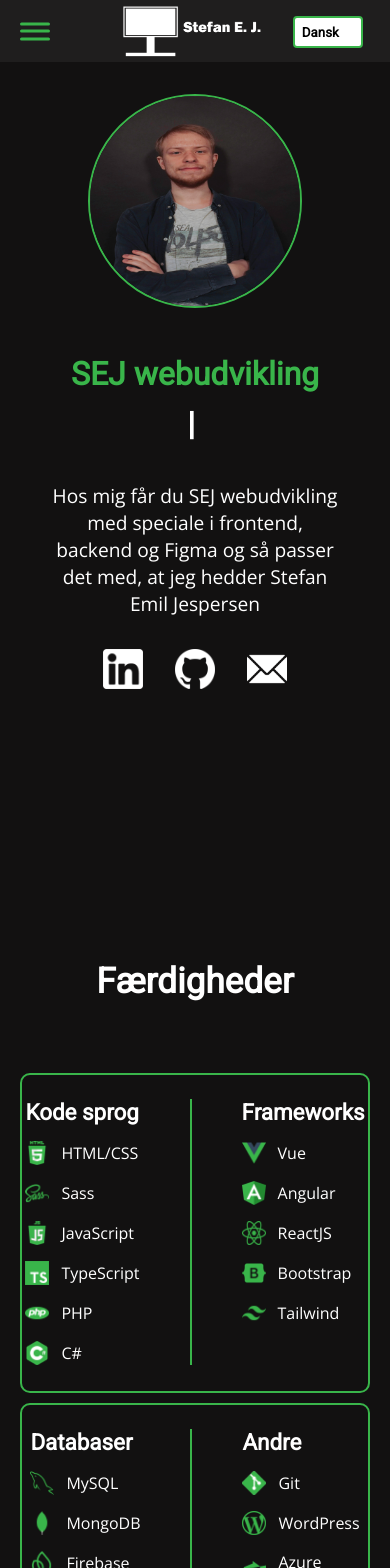
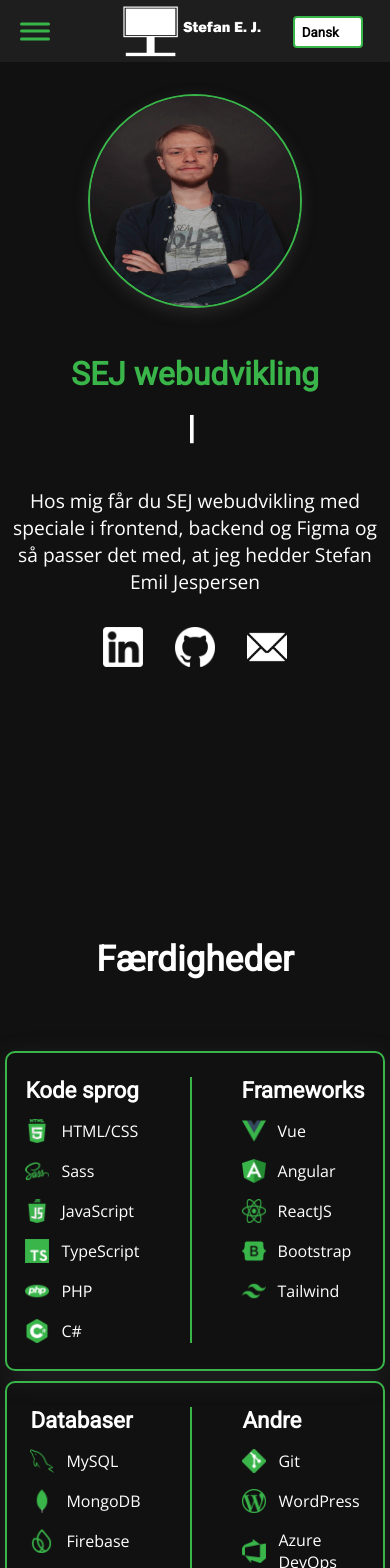
Before and after one commit to sej3686/vue-portfolio, a Vue app: page / in a window 390 px wide. Shown: the top 1568 px of the page. Built offline with nearby package versions, Linux system fonts and the light colour scheme.

Commit message:
fixed more responsiveness of course. But hey I added shadows to some boxes!

```diff
--- a/src/assets/sass/responsive.scss
+++ b/src/assets/sass/responsive.scss
@@ -419,24 +419,10 @@ $darkGreenColor: #228a30;
   }
 
   .intro {
-    flex-direction: column-reverse;
 
     .intro-box-text {
-      width: 80%;
-
-      .title-box {
-
-        h1 {
-        }
-
-        .typing {
-          width: 100%;
-
-          .typed-text {
-            font-size: 1.6rem;
-          }
-        }
-      }
+      height: 50%;
+      width: 100%;
 
       p {
         text-align: center;
@@ -455,7 +441,7 @@ $darkGreenColor: #228a30;
       margin-top: 2em;
 
       .skills-box {
-        width: 350px;
+        width: 380px;
       }
     }
   }
--- a/src/components/ContactMe/ContactMe.vue
+++ b/src/components/ContactMe/ContactMe.vue
@@ -94,7 +94,7 @@ $all: all 0.5s ease;
       flex-flow: column wrap;
       height: 500px;
       justify-content: center;
-      width: 480px;
+      width: 450px;
       margin: 0 auto;
 
       .field {
@@ -147,7 +147,7 @@ $all: all 0.5s ease;
         font-size: 1.1rem;
         font-weight: bold;
         height: 40px;
-        margin-top: 10px;
+        margin-top: 2em;
         transition: 0.2s;
         width: 200px;
       }
--- a/src/components/Footer/Footer.vue
+++ b/src/components/Footer/Footer.vue
@@ -30,7 +30,7 @@ footer {
   }
 
   img {
-    max-width: 15%;
+    max-width: 180px;
   }
 
   a {
--- a/src/components/Header/Header.vue
+++ b/src/components/Header/Header.vue
@@ -486,6 +486,10 @@ header {
     min-height: 100%;
     padding: 10px;
     width: 45%;
+
+    img {
+      box-shadow: rgba(80, 80, 80, 0.35) 0px 5px 15px;
+    }
   }
 }
 
--- a/src/components/Projects/Projects.vue
+++ b/src/components/Projects/Projects.vue
@@ -372,6 +372,7 @@ $darkGreenColor: #228a30;
       background-color: transparent;
       border: 2px solid $lightGreenColor;
       border-radius: 10px;
+      box-shadow: rgba(100, 100, 111, 0.2) 0px 7px 29px 0px;
       min-height: 600px;
       width: 335px;
 
--- a/src/components/Skills/Skills.vue
+++ b/src/components/Skills/Skills.vue
@@ -135,6 +135,7 @@ $darkGreenColor: #228a30;
       align-items: start;
       border: 2px solid $lightGreenColor;
       border-radius: 10px;
+      box-shadow: rgba(100, 100, 111, 0.2) 0px 7px 29px 0px;
       display: flex;
       min-height: 320px;
       justify-content: center;
```
